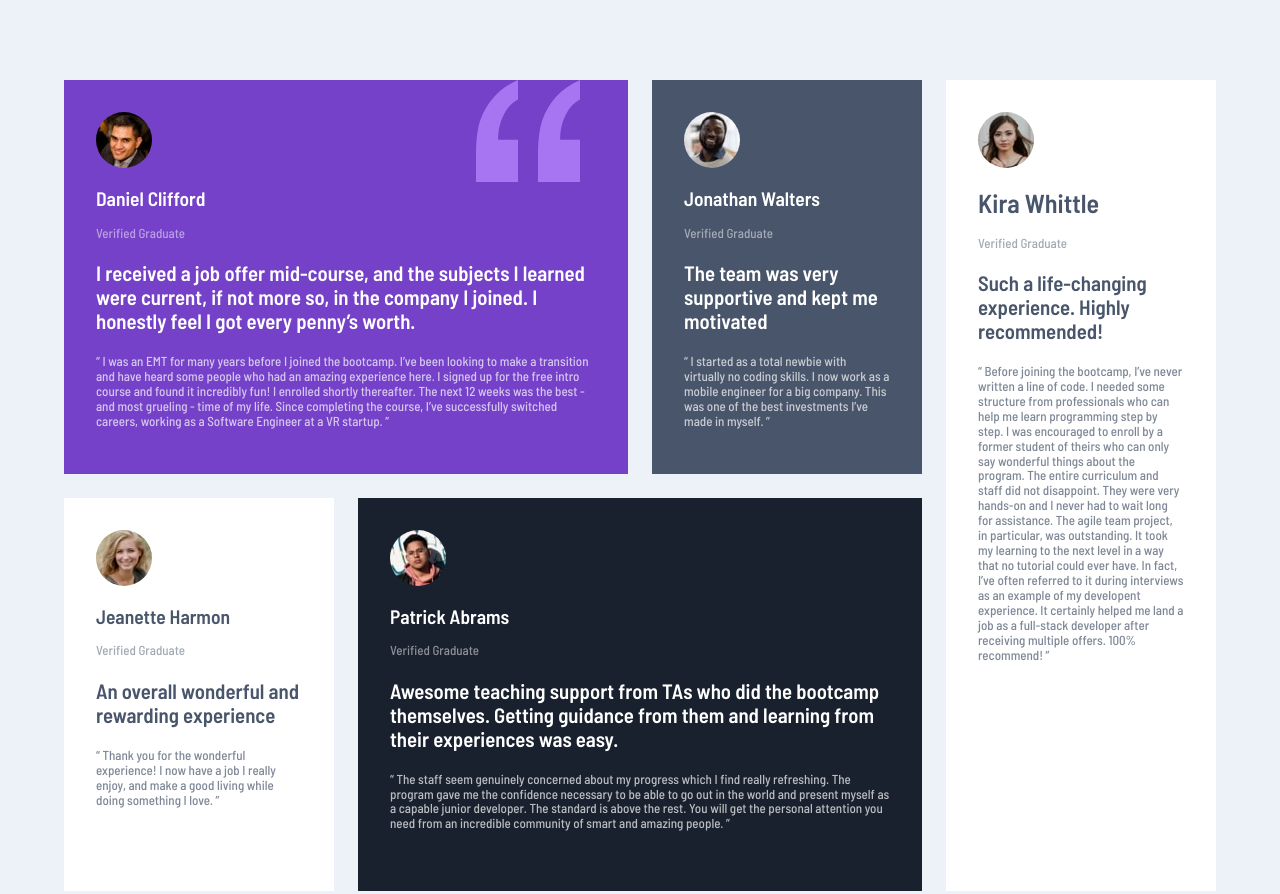
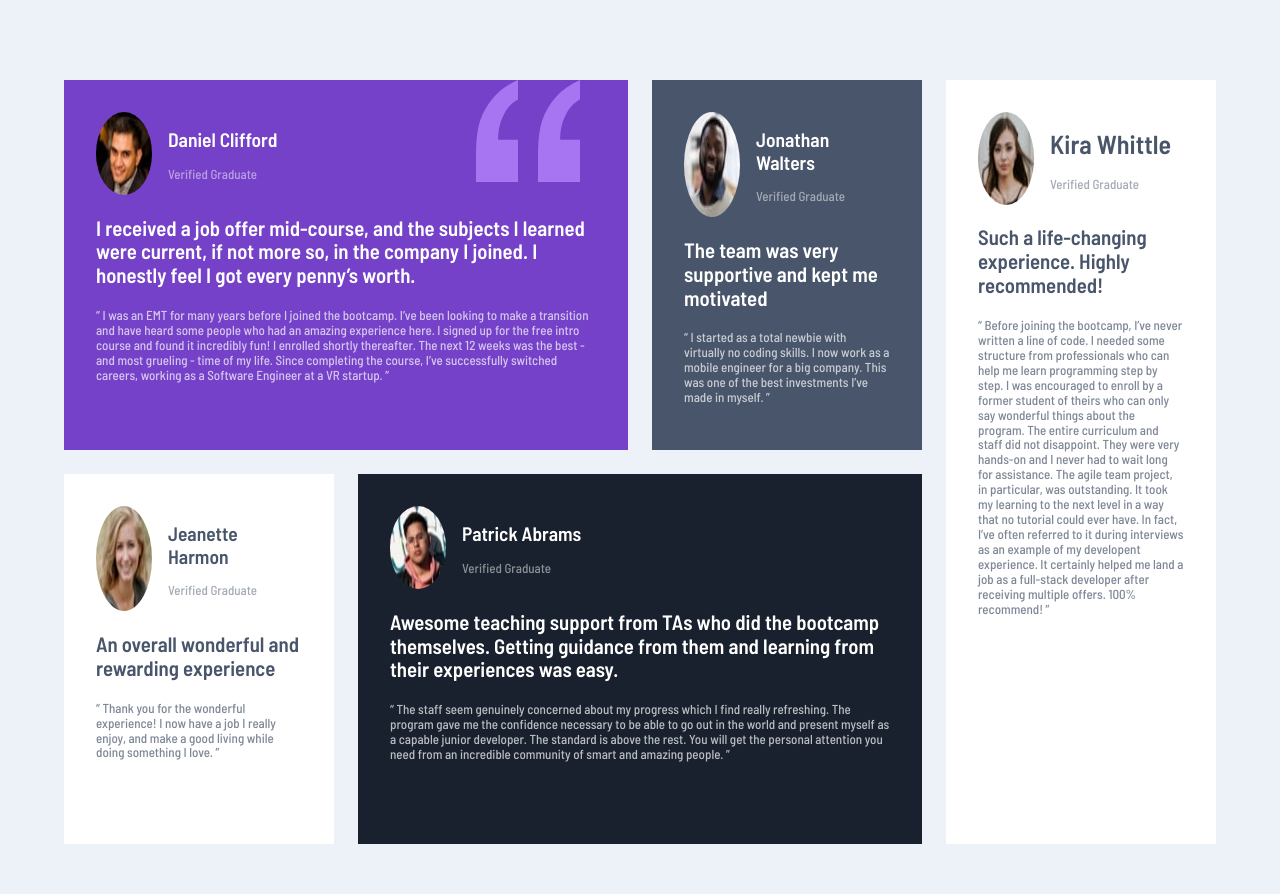
Before and after one commit to samuel-adu/testimonial-grid-section, a plain HTML site: page index.html in a window 1280 px wide. Shown: the top 894 px of the page. Drawn offline with nearby package versions, Linux system fonts and the light colour scheme.

Commit message:
first solution

```diff
--- a/index.html
+++ b/index.html
@@ -14,16 +14,19 @@
     rel="stylesheet">
   <link rel="stylesheet" href="style.css" />
 
-  <title>Frontend Mentor | Testimonial Grid Section</title>
+  <title>Testimonial Grid Section</title>
 </head>
 
 <body>
   <main>
-
-    <div class="dan">
-      <img class="user-img" src="images/image-daniel.jpg" alt="daniel">
-      <h2 class="user-name">Daniel Clifford</h2>
-      <p class="user-title">Verified Graduate</p>
+    <div class="dan card">
+      <div class="row">
+        <img class="avatar" src="images/image-daniel.jpg" alt="daniel">
+        <div class="col">
+          <h2 class="username">Daniel Clifford</h2>
+          <p class="user-title">Verified Graduate</p>
+        </div>
+      </div>
       <p class="bold-text">
         I received a job offer mid-course, and the subjects I learned were current, if not more so, in the company I
         joined. I honestly feel I got every penny’s worth.
@@ -38,10 +41,14 @@
       </p>
     </div>
 
-    <div class="jon">
-      <img src="images/image-jonathan.jpg" alt="Jonathan">
-      <h2 class="user-name">Jonathan Walters</h2>
-      <p class="user-title">Verified Graduate</p>
+    <div class="jon card">
+      <div class="row">
+        <img class="avatar" src="images/image-jonathan.jpg" alt="Jonathan">
+        <div class="col">
+          <h2 class="username">Jonathan Walters</h2>
+          <p class="user-title">Verified Graduate</p>
+        </div>
+      </div>
       <p class="bold-text">The team was very supportive and kept me motivated</p>
       <p class="quoted-text">
         “ I started as a total newbie with virtually no coding skills. I now work as a mobile
@@ -50,10 +57,14 @@
       </p>
     </div>
 
-    <div class="jean">
-      <img src="images/image-jeanette.jpg" alt="Jeanette">
-      <h2 class="user-name">Jeanette Harmon</h2>
-      <p class="user-title">Verified Graduate</p>
+    <div class="jean card">
+      <div class="row">
+        <img class="avatar" src="images/image-jeanette.jpg" alt="Jeanette">
+        <div class="col">
+          <h2 class="username">Jeanette Harmon</h2>
+          <p class="user-title">Verified Graduate</p>
+        </div>
+      </div>
       <p class="bold-text">An overall wonderful and rewarding experience</p>
       <p class="quoted-text">
         “ Thank you for the wonderful experience! I now have a
@@ -61,10 +72,14 @@
       </p>
     </div>
 
-    <div class="pat">
-      <img src="images/image-patrick.jpg" alt="Patrick">
-      <h2 class="user-name">Patrick Abrams</h2>
-      <p class="user-title">Verified Graduate</p>
+    <div class="pat card">
+      <div class="row">
+        <img class="avatar" src="images/image-patrick.jpg" alt="Patrick">
+        <div class="col">
+          <h2 class="username">Patrick Abrams</h2>
+          <p class="user-title">Verified Graduate</p>
+        </div>
+      </div>
       <p class="bold-text">
         Awesome teaching support from TAs who did the bootcamp themselves. Getting guidance from them and learning from
         their experiences was easy.
@@ -78,10 +93,14 @@
       </p>
     </div>
 
-    <div class="kira">
-      <img src="images/image-kira.jpg" alt="Kira">
-      <h1 class="user-name">Kira Whittle</h1>
-      <p class="user-title">Verified Graduate</p>
+    <div class="kira card">
+      <div class="row">
+        <img class="avatar" src="images/image-kira.jpg" alt="Kira">
+        <div class="col">
+          <h1 class="username">Kira Whittle</h1>
+          <p class="user-title">Verified Graduate</p>
+        </div>
+      </div>
       <p class="bold-text">Such a life-changing experience. Highly recommended!</p>
       <p class="quoted-text">“ Before joining the bootcamp, I’ve never written a line of
         code. I needed some structure from professionals who can help me learn
--- a/style.css
+++ b/style.css
@@ -21,25 +21,28 @@ body {
   font-weight: 500;
 }
 
-/* .user-name,
-.user-title {
-  float: right;
-} */
-
 main {
+  display: grid;
+  grid-gap: 1.5rem;
   width: 90%;
   margin: 0 auto;
   padding-top: 5rem;
   padding-bottom: 5rem;
 }
 
-div {
+.card {
   padding: 2rem;
-  margin: 2rem;
+  /* margin: 2rem; */
 }
 
-img {
+.row {
+  display: flex;
+}
+
+.avatar {
+  /* max-width: 100%; */
   border-radius: 50%;
+  margin-right: 1rem;
 }
 
 .dan {
@@ -91,11 +94,9 @@ img {
 
 @media (min-width: 575px) {
   main {
-    display: grid;
     /* height: 100vh; */
     grid-template-columns: repeat(4, 1fr);
     grid-template-rows: repeat(2, 1fr);
-    grid-gap: 1.5rem;
   }
 
   div {
```
